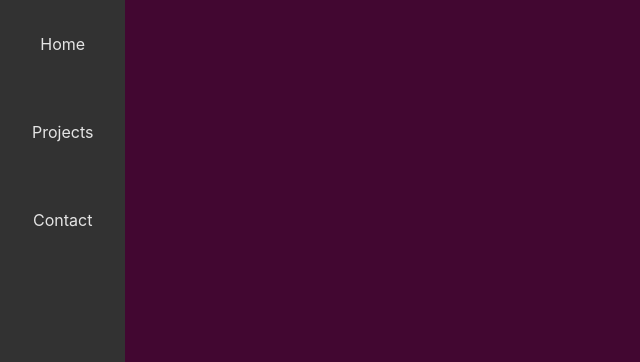
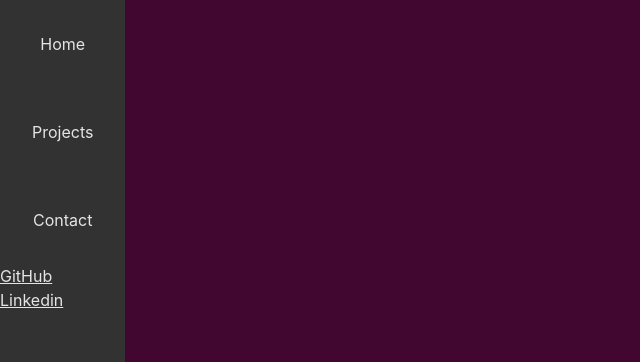
Before and after one commit to LarsGKodehode/Portefolio, a React (Vite) app: page /#/ in a window 1280 px wide. Shown: the top 362 px of the page, without its empty margins (0-640 px from the left). Built offline with nearby package versions, Linux system fonts and the light colour scheme.

Commit message:
basic component up and going

```diff
--- a/src/App.tsx
+++ b/src/App.tsx
@@ -18,9 +18,6 @@ function App() {
     position: 'fixed',
     top: '0px',
     left: '0px',
-    height: '100%',
-    display: 'flex',
-    flexDirection: 'column',
     backgroundColor: 'rgb(50 50 50)',
   };
   const sidebarProps: SidebarProps = {
@@ -28,6 +25,10 @@ function App() {
       {path: 'home', text:'Home'},
       {path: 'projects', text:'Projects'},
       {path: 'contact', text:'Contact'},
+    ],
+    presenceProps: [
+      {name: 'GitHub', link: 'https://github.com/LarsGKodehode'},
+      {name: 'Linkedin', link: 'https://no.linkedin.com/in/lars-gunnar-solheim-99818b249'},
     ],
     styling: sidebarStyling,
   };
--- /dev/null
+++ b/src/components/PresenceLink/PrescenceLink.tsx
@@ -0,0 +1,26 @@
+// Type
+import { HTMLAttributeAnchorTarget } from "react";
+import { PresenceLinkProps } from "../Sidebar/sidebar.d";
+
+
+// Component
+function PresenceLink(props: PresenceLinkProps) {
+  const {
+    name,
+    link,
+    alt,
+    logoPath,
+  } = props;
+
+
+  return(
+    <a
+      href={link}
+      target='_blank'
+    >
+      {name}
+    </a>
+  );
+};
+
+export default PresenceLink;
--- a/src/components/Sidebar/Sidebar.tsx
+++ b/src/components/Sidebar/Sidebar.tsx
@@ -2,15 +2,29 @@
 import React from "react";
 
 // Types
-import { StyledLinkProps, SidebarProps } from './sidebar.d';
+import { StyledLinkProps, PresenceLinkProps, SidebarProps } from './sidebar.d';
 
 // Components
 import StyledLink from '../StyledLink/StyledLink';
+import PresenceLink from "../PresenceLink/PrescenceLink";
 
 
 // Component
 function Sidebar(props: SidebarProps) {
-  const { pagesProps, styling } = props;
+  const { pagesProps, presenceProps } = props;
+
+  const barStyling: React.CSSProperties = {
+    ...props.styling,
+    height: '100%',
+    display: 'flex',
+    flexDirection: 'column',
+  };
+
+  const navWrapperStyling: React.CSSProperties = {
+    display: 'flex',
+    flexDirection: 'column',
+  };
+
 
   function mapPages(pageArray: Array<StyledLinkProps>) {
     return(pageArray.map( (pageProps: StyledLinkProps) =>
@@ -18,12 +32,33 @@ function Sidebar(props: SidebarProps) {
     ));
   };
 
+  function mapPresence(presenceArray: Array<PresenceLinkProps>) {
+    return(presenceArray.map( (props: PresenceLinkProps) =>
+      <PresenceLink {...props} />
+    ));
+  };
+
   return(
-    <nav
-      style={styling}
+    <div
+      style={barStyling}
     >
-      {React.Children.toArray(mapPages(pagesProps))}
-    </nav>
+
+      <nav
+        aria-labelledby="internal-navigation"
+        style={navWrapperStyling}
+      >
+        {React.Children.toArray(mapPages(pagesProps))}
+      </nav>
+
+      <nav
+        aria-labelledby="external-links"
+        style={navWrapperStyling}
+      >
+        {React.Children.toArray(mapPresence(presenceProps))}
+      </nav>
+
+    </div>
+
   );
 };
 
```
Also changed, not shown: src/components/Sidebar/sidebar.d.ts (+9 -0 lines).
